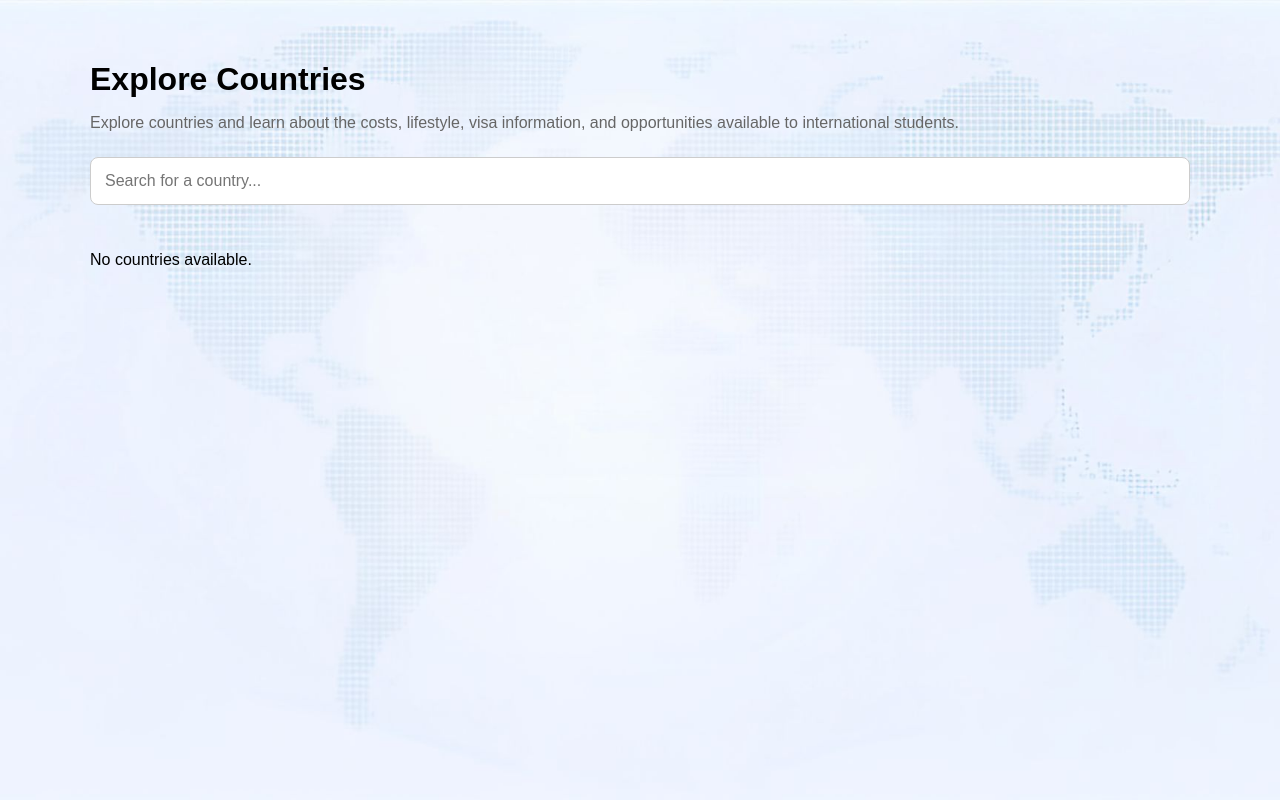
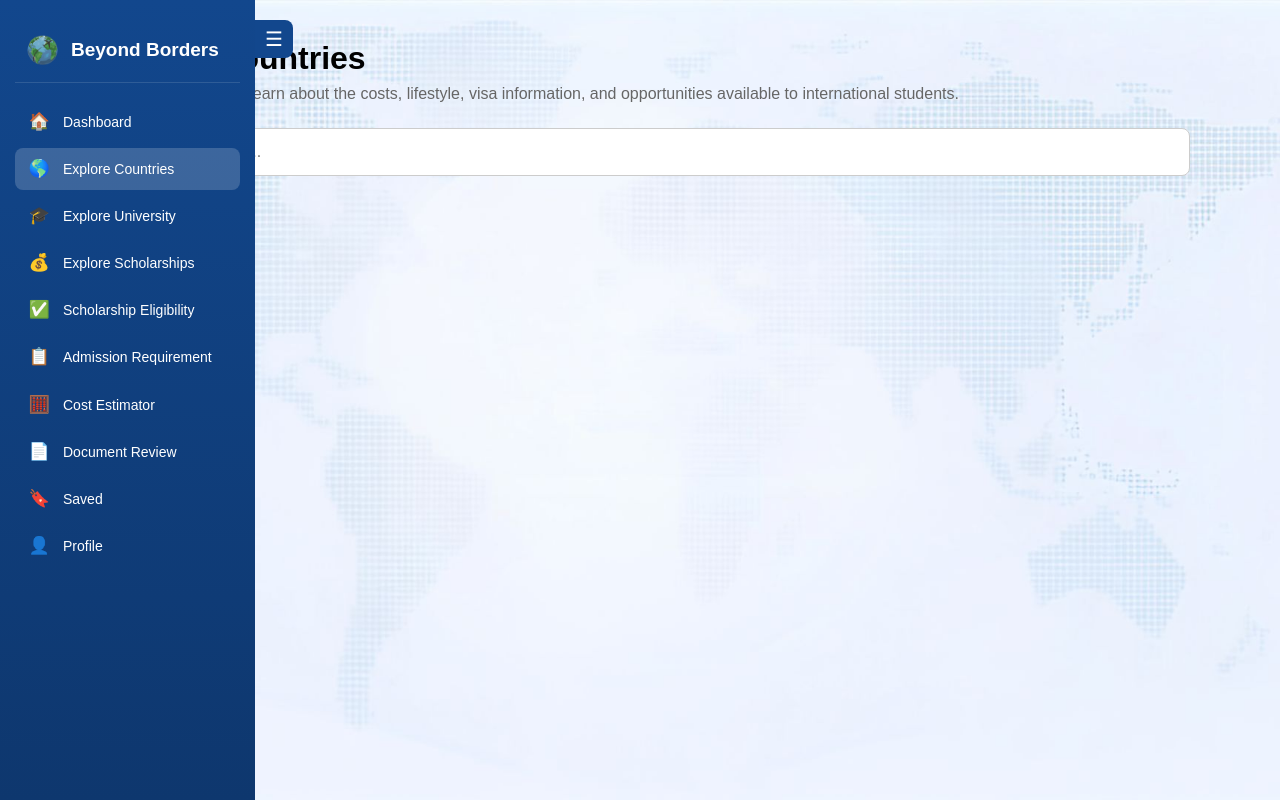
Before and after one commit to mushfiqsajeed/Beyond_Borders, a Django app: page /explore-countries/ in a window 1280 px wide. Run offline with Django 5.2, Linux system fonts and the light colour scheme; data that the repository does not hold is empty.

Commit message:
Add shared sidebar to feature pages

```diff
--- a/explore_countries/templates/explore_countries.html
+++ b/explore_countries/templates/explore_countries.html
@@ -7,6 +7,7 @@
 
     <title>Explore Countries</title>
     <link rel="icon" type="image/png" href="{% static 'Logo_favicon.png' %}">
+    <link rel="stylesheet" href="{% static 'dashboard.css' %}">
 
     <style>
         body {
@@ -103,6 +104,8 @@
 
 <body>
 
+{% include "sidebar.html" with active_page="countries" %}
+
 <div class="container">
 
     <h1>Explore Countries</h1>
@@ -188,3 +191,29 @@
 {% endfor %}
 
     </div>
+
+<!-- Javascript-->
+    <script>
+
+    const sidebar =
+        document.getElementById("sidebar");
+
+    const toggleButton =
+        document.getElementById("sidebar-toggle");
+
+
+    toggleButton.addEventListener("click", function () {
+
+        sidebar.classList.toggle("collapsed");
+
+        document.body.classList.toggle(
+            "sidebar-collapsed"
+        );
+
+    });
+
+</script>
+<!-- -->
+
+</body>
+</html>
--- /dev/null
+++ b/firstpage/templates/sidebar.html
@@ -0,0 +1,202 @@
+{% load static %}
+<!-- =====================================================
+         SIDEBAR TOGGLE BUTTON
+         ===================================================== -->
+
+    <button
+        class="sidebar-toggle"
+        id="sidebar-toggle"
+        type="button"
+        aria-label="Toggle sidebar">
+
+        ☰
+
+    </button>
+
+     <!-- =====================================================
+         SIDEBAR
+         ===================================================== -->
+
+    <aside class="sidebar" id="sidebar">
+
+        <!-- Sidebar Header -->
+
+        <div class="sidebar-header">
+
+            <div class="sidebar-brand">
+
+                <img
+                    src="{% static 'Logo_favicon.png' %}"
+                    alt="Beyond Borders Logo">
+
+                <span class="brand-text">
+                    Beyond Borders
+                </span>
+
+            </div>
+
+        </div>
+
+
+        <!-- Dashboard -->
+
+        <a href="#"
+            class="sidebar-link {% if active_page == 'dashboard' %}active{% endif %}">
+
+            <span class="sidebar-icon">
+                🏠
+            </span>
+
+            <span class="sidebar-text">
+                Dashboard
+            </span>
+
+        </a>
+
+
+        <!-- Explore Countries -->
+
+        <a href="{% url 'explore_countries' %}"
+            class="sidebar-link {% if active_page == 'countries' %}active{% endif %}">
+
+
+            <span class="sidebar-icon">
+                🌎
+            </span>
+
+            <span class="sidebar-text">
+                Explore Countries
+            </span>
+
+        </a>
+
+
+        <!-- Explore Universities -->
+
+        <a href="#"
+           class="sidebar-link">
+
+            <span class="sidebar-icon">
+                🎓
+            </span>
+
+            <span class="sidebar-text">
+                Explore University
+            </span>
+
+        </a>
+
+
+        <!-- Explore Scholarships -->
+
+        <a href="{% url 'scholarship_list' %}"
+            class="sidebar-link {% if active_page == 'scholarships' %}active{% endif %}">
+
+
+            <span class="sidebar-icon">
+                💰
+            </span>
+
+            <span class="sidebar-text">
+                Explore Scholarships
+            </span>
+
+        </a>
+
+
+        <!-- Scholarship Eligibility -->
+
+        <a href="{% url 'scholarship_eligibility' %}"
+            class="sidebar-link {% if active_page == 'eligibility' %}active{% endif %}">
+
+            <span class="sidebar-icon">
+                ✅
+            </span>
+
+            <span class="sidebar-text">
+                Scholarship Eligibility
+            </span>
+
+        </a>
+
+
+        <!-- Admission Requirement -->
+
+        <a href="#"
+           class="sidebar-link">
+
+            <span class="sidebar-icon">
+                📋
+            </span>
+
+            <span class="sidebar-text">
+                Admission Requirement
+            </span>
+
+        </a>
+
+
+        <!-- Cost Estimator -->
+
+        <a href="#"
+           class="sidebar-link">
+
+            <span class="sidebar-icon">
+                🧮
+            </span>
+
+            <span class="sidebar-text">
+                Cost Estimator
+            </span>
+
+        </a>
+
+
+        <!-- Document Review -->
+
+        <a href="#"
+           class="sidebar-link">
+
+            <span class="sidebar-icon">
+                📄
+            </span>
+
+            <span class="sidebar-text">
+                Document Review
+            </span>
+
+        </a>
+
+
+        <!-- Saved -->
+
+        <a href="#"
+           class="sidebar-link">
+
+            <span class="sidebar-icon">
+                🔖
+            </span>
+
+            <span class="sidebar-text">
+                Saved
+            </span>
+
+        </a>
+
+
+        <!-- Profile -->
+
+        <a href="{% url 'profile' %}"
+           class="sidebar-link">
+
+            <span class="sidebar-icon">
+                👤
+            </span>
+
+            <span class="sidebar-text">
+                Profile
+            </span>
+
+        </a>
+
+    </aside>
```
Also changed, not shown: explore_scholarships/templates/explore_scholarships.html (+27 -0 lines), scholarship_eligibility/templates/scholarship_eligibility.html (+26 -0 lines).
